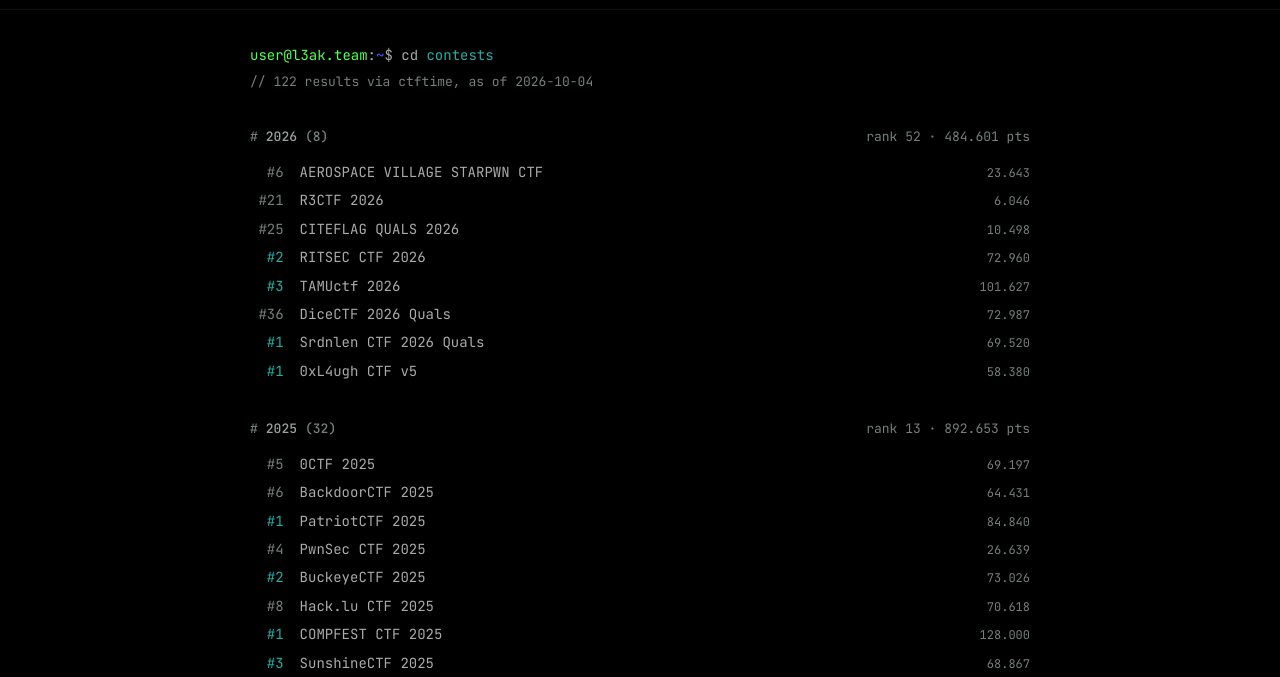
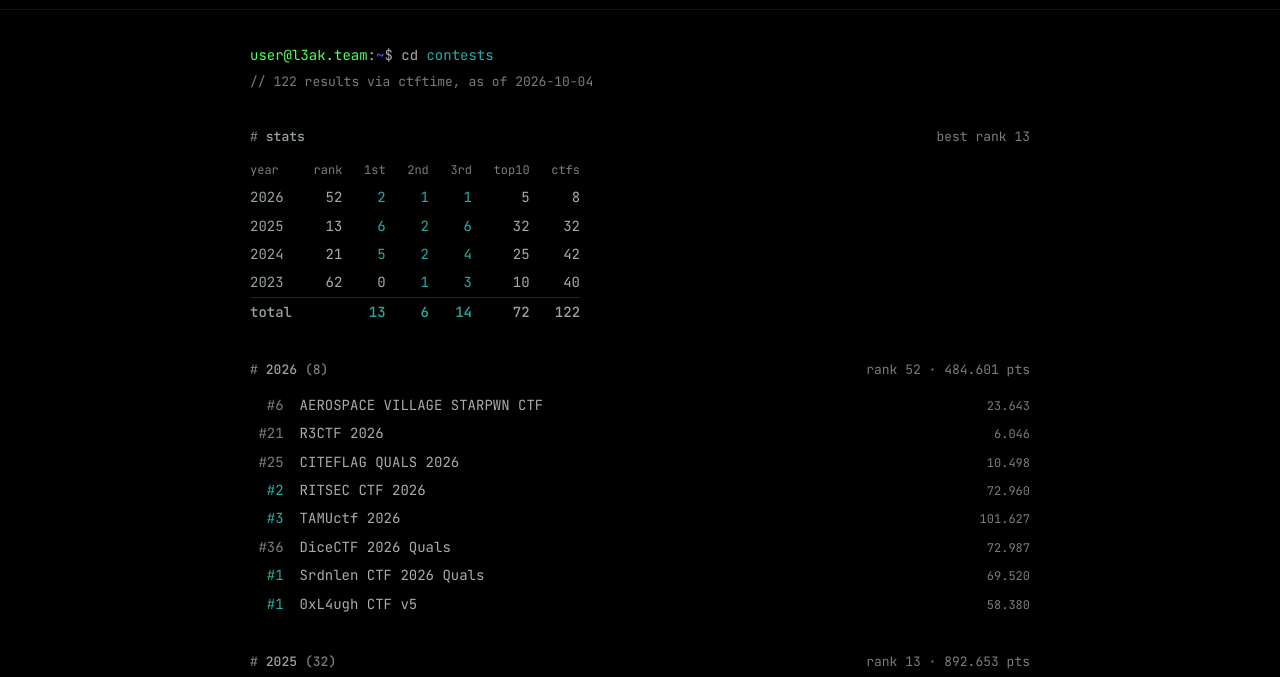
Before and after one commit to L3AK-TEAM/l3ak-team.github.io, an Astro site: page /contests in a window 1280 px wide. Shown: the part 56-733 px from the top of the page. Built offline with nearby package versions, Linux system fonts and the light colour scheme; Astro itself is replaced by a stand-in of ours.

Commit message:
feat(contests): add summary

```diff
--- a/src/data/contests.ts
+++ b/src/data/contests.ts
@@ -24,3 +24,26 @@ export const SEASONS: Season[] = snapshot.years;
 export const eventUrl = (id: number) => `https://ctftime.org/event/${id}`;
 
 export const ALL_RESULTS = SEASONS.flatMap((s) => s.results);
+
+export interface Tally {
+  first: number;
+  second: number;
+  third: number;
+  top10: number;
+  played: number;
+}
+
+export const tally = (results: Result[]): Tally => ({
+  first: results.filter((r) => r.place === 1).length,
+  second: results.filter((r) => r.place === 2).length,
+  third: results.filter((r) => r.place === 3).length,
+  top10: results.filter((r) => r.place <= 10).length,
+  played: results.length,
+});
+
+export const TOTAL = tally(ALL_RESULTS);
+
+/** Best overall CTFTime rank across all seasons. */
+export const BEST_RANK = Math.min(
+  ...SEASONS.flatMap((s) => (s.rank === null ? [] : [s.rank])),
+);
--- a/src/pages/contests.astro
+++ b/src/pages/contests.astro
@@ -3,7 +3,24 @@
 import { PS1 } from "../components/shell/PS1";
 import Layout from "../layouts/Layout.astro";
 import { META } from "../data/site";
-import { ALL_RESULTS, FETCHED, SEASONS, TEAM_URL, eventUrl } from "../data/contests";
+import {
+  ALL_RESULTS,
+  BEST_RANK,
+  FETCHED,
+  SEASONS,
+  TEAM_URL,
+  TOTAL,
+  eventUrl,
+  tally,
+} from "../data/contests";
+
+const COLS = [
+  ["first", "1st", true],
+  ["second", "2nd", true],
+  ["third", "3rd", true],
+  ["top10", "top10", false],
+  ["played", "ctfs", false],
+] as const;
 ---
 
 <Layout title={`Contests - ${META.title}`} description="L3ak's CTF results, from CTFTime.">
@@ -16,6 +33,49 @@ import { ALL_RESULTS, FETCHED, SEASONS, TEAM_URL, eventUrl } from "../data/conte
         // {ALL_RESULTS.length} results via <a href={TEAM_URL}>ctftime</a>, as of {FETCHED}
       </p>
     </header>
+
+    <section class="group" aria-labelledby="stats">
+      <h2 id="stats">
+        <span class="hash">#</span> stats
+        <span class="season">best rank {BEST_RANK}</span>
+      </h2>
+      <table class="stats">
+        <thead>
+          <tr>
+            <th scope="col">year</th>
+            <th scope="col">rank</th>
+            {COLS.map(([, label]) => <th scope="col">{label}</th>)}
+          </tr>
+        </thead>
+        <tbody>
+          {
+            SEASONS.map((s) => {
+              const t = tally(s.results);
+              return (
+                <tr>
+                  <th scope="row">
+                    <a href={`#y-${s.year}`}>{s.year}</a>
+                  </th>
+                  <td>{s.rank ?? "-"}</td>
+                  {COLS.map(([key, , podium]) => (
+                    <td class:list={{ podium: podium && t[key] > 0 }}>{t[key]}</td>
+                  ))}
+                </tr>
+              );
+            })
+          }
+        </tbody>
+        <tfoot>
+          <tr>
+            <th scope="row">total</th>
+            <td></td>
+            {COLS.map(([key, , podium]) => (
+              <td class:list={{ podium }}>{TOTAL[key]}</td>
+            ))}
+          </tr>
+        </tfoot>
+      </table>
+    </section>
 
     {
       SEASONS.map((s) => (
@@ -72,6 +132,50 @@ import { ALL_RESULTS, FETCHED, SEASONS, TEAM_URL, eventUrl } from "../data/conte
     font-weight: 400;
   }
 
+  .stats {
+    border-collapse: collapse;
+    font-variant-numeric: tabular-nums;
+  }
+
+  .stats th,
+  .stats td {
+    padding: 3px 0 3px 3ch;
+    text-align: right;
+    font-weight: 400;
+  }
+
+  .stats :is(th, td):first-child {
+    padding-left: 0;
+    text-align: left;
+  }
+
+  .stats thead th {
+    color: var(--dim);
+    font-size: 12px;
+  }
+
+  .stats tbody th a {
+    color: var(--muted);
+  }
+
+  .stats tbody th a:hover {
+    color: var(--accent);
+  }
+
+  .stats td {
+    color: var(--fg);
+  }
+
+  .stats tfoot :is(th, td) {
+    border-top: 1px solid var(--line-strong);
+    color: var(--muted);
+    font-weight: 500;
+  }
+
+  .stats :is(tbody, tfoot) td.podium {
+    color: var(--accent);
+  }
+
   .results {
     list-style: none;
     padding: 0;
```
